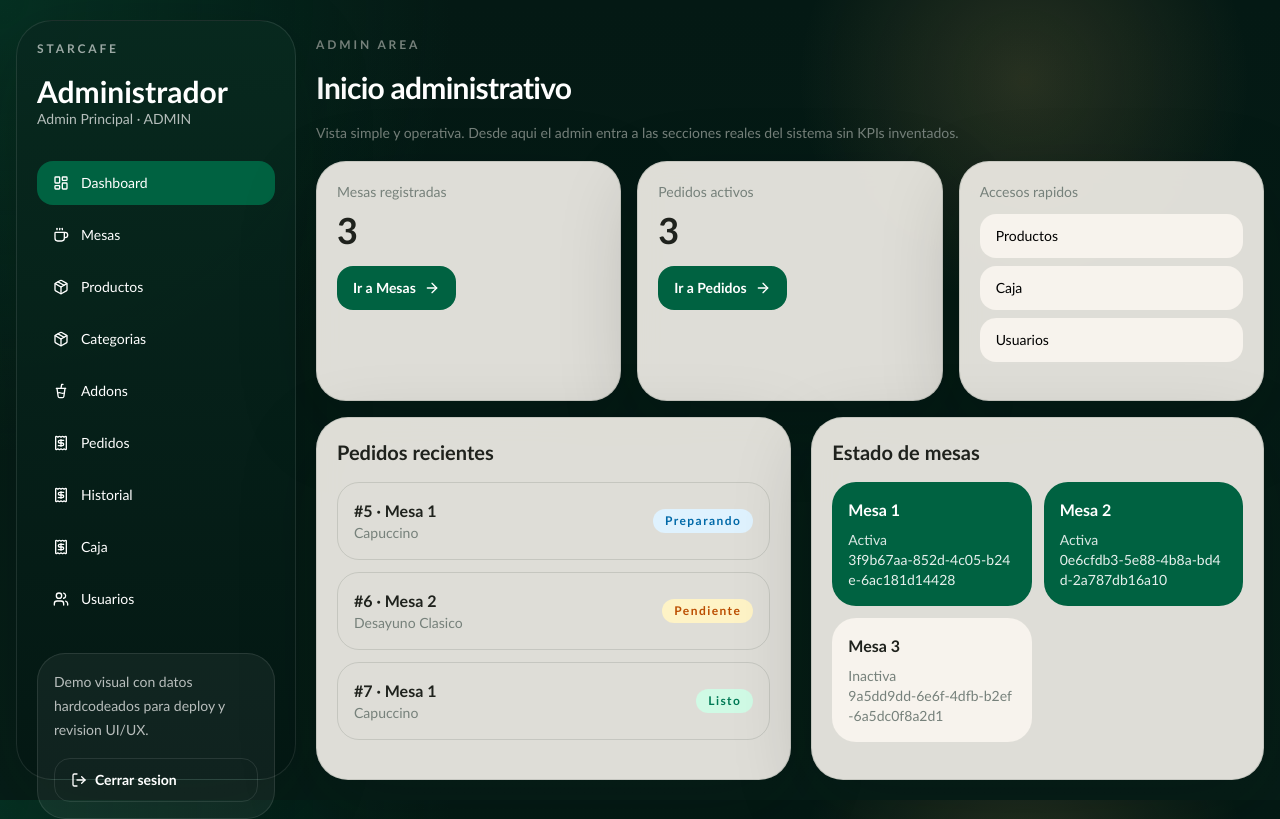
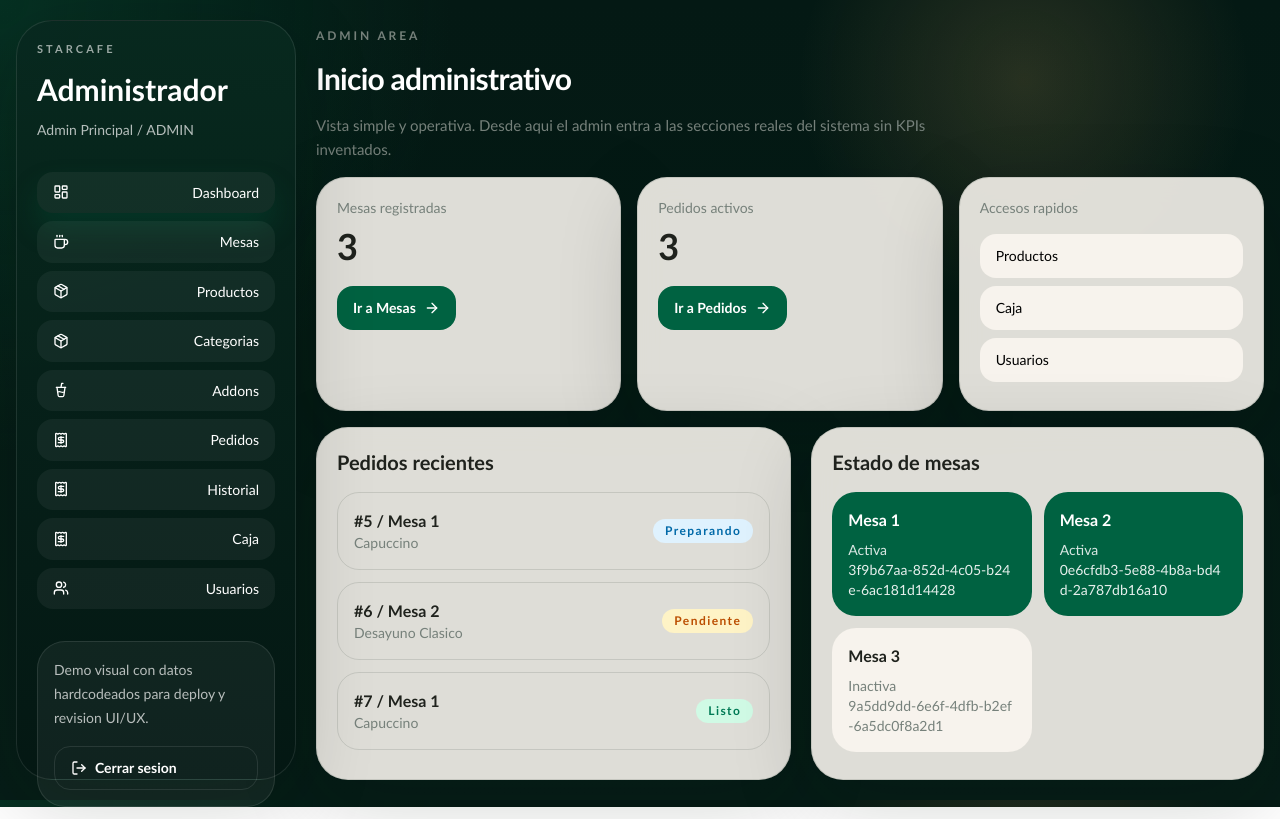
Before and after one commit to StarCafe/Frontend-SC, a Next.js app: page /admin/dashboard in a window 1280 px wide. Built offline with nearby package versions, Linux system fonts and the light colour scheme.

Commit message:
feat: improve the ADMIN and KITCHEN views.

```diff
--- a/src/app/admin/dashboard/page.tsx
+++ b/src/app/admin/dashboard/page.tsx
@@ -8,7 +8,7 @@ import { StatusBadge } from "@/shared/components/ui/status-badge";
 
 export default function AdminDashboardPage() {
   return (
-    <div className="section-grid gap-5 text-white">
+    <div className="section-grid gap-4 text-white sm:gap-5">
       <SectionHeading
         eyebrow="Admin area"
         title="Inicio administrativo"
@@ -16,7 +16,7 @@ export default function AdminDashboardPage() {
       />
 
       <div className="grid gap-4 sm:grid-cols-2 xl:grid-cols-3">
-        <Card className="rounded-[24px] bg-white p-4 shadow-[var(--shadow-card)] sm:rounded-[30px] sm:p-5">
+        <Card className="rounded-[26px] bg-white p-5 shadow-[var(--shadow-card)] sm:rounded-[30px] sm:p-5">
           <p className="text-sm font-medium text-[var(--color-muted)]">
             Mesas registradas
           </p>
@@ -28,7 +28,7 @@ export default function AdminDashboardPage() {
             className={buttonClasses({
               variant: "primary",
               className:
-                "mt-4 w-fit justify-start bg-[var(--color-primary)] px-4 !text-white hover:bg-[var(--color-primary-strong)]",
+                "mt-5 w-fit justify-start bg-[var(--color-primary)] px-4 !text-white hover:bg-[var(--color-primary-strong)]",
             })}
           >
             Ir a Mesas
@@ -36,7 +36,7 @@ export default function AdminDashboardPage() {
           </Link>
         </Card>
 
-        <Card className="rounded-[24px] bg-white p-4 shadow-[var(--shadow-card)] sm:rounded-[30px] sm:p-5">
+        <Card className="rounded-[26px] bg-white p-5 shadow-[var(--shadow-card)] sm:rounded-[30px] sm:p-5">
           <p className="text-sm font-medium text-[var(--color-muted)]">
             Pedidos activos
           </p>
@@ -48,7 +48,7 @@ export default function AdminDashboardPage() {
             className={buttonClasses({
               variant: "primary",
               className:
-                "mt-4 w-fit justify-start bg-[var(--color-primary)] px-4 !text-white hover:bg-[var(--color-primary-strong)]",
+                "mt-5 w-fit justify-start bg-[var(--color-primary)] px-4 !text-white hover:bg-[var(--color-primary-strong)]",
             })}
           >
             Ir a Pedidos
@@ -56,11 +56,11 @@ export default function AdminDashboardPage() {
           </Link>
         </Card>
 
-        <Card className="rounded-[24px] bg-white p-4 shadow-[var(--shadow-card)] sm:rounded-[30px] sm:p-5 sm:col-span-2 xl:col-span-1">
+        <Card className="rounded-[26px] bg-white p-5 shadow-[var(--shadow-card)] sm:rounded-[30px] sm:p-5 sm:col-span-2 xl:col-span-1">
           <p className="text-sm font-medium text-[var(--color-muted)]">
             Accesos rapidos
           </p>
-          <div className="mt-3 grid gap-2 text-sm">
+          <div className="mt-4 grid gap-2 text-sm sm:grid-cols-3 xl:grid-cols-1">
             <Link
               href="/admin/products"
               className="rounded-2xl bg-[var(--color-surface)] px-4 py-3 font-medium !text-black"
@@ -84,7 +84,7 @@ export default function AdminDashboardPage() {
       </div>
 
       <div className="grid gap-5 xl:grid-cols-[1.05fr_1fr]">
-        <Card className="rounded-[24px] bg-white p-4 shadow-[var(--shadow-card)] sm:rounded-[32px] sm:p-5">
+        <Card className="rounded-[26px] bg-white p-5 shadow-[var(--shadow-card)] sm:rounded-[32px] sm:p-5">
           <h2 className="text-xl font-semibold text-[var(--color-ink)]">
             Pedidos recientes
           </h2>
@@ -92,11 +92,11 @@ export default function AdminDashboardPage() {
             {demoOrders.map((order) => (
               <div
                 key={order.id}
-                className="flex flex-wrap items-center justify-between gap-3 rounded-[22px] border border-[var(--color-border)] px-4 py-4"
+                className="flex flex-col items-start gap-3 rounded-[22px] border border-[var(--color-border)] px-4 py-4 sm:flex-row sm:items-center sm:justify-between"
               >
                 <div>
                   <p className="font-semibold text-[var(--color-ink)]">
-                    #{order.id} · {order.table}
+                    #{order.id} / {order.table}
                   </p>
                   <p className="text-sm text-[var(--color-muted)]">
                     {order.items[0]?.productName}
@@ -108,7 +108,7 @@ export default function AdminDashboardPage() {
           </div>
         </Card>
 
-        <Card className="rounded-[24px] bg-white p-4 shadow-[var(--shadow-card)] sm:rounded-[32px] sm:p-5">
+        <Card className="rounded-[26px] bg-white p-5 shadow-[var(--shadow-card)] sm:rounded-[32px] sm:p-5">
           <h2 className="text-xl font-semibold text-[var(--color-ink)]">
             Estado de mesas
           </h2>
--- a/src/app/globals.css
+++ b/src/app/globals.css
@@ -94,8 +94,16 @@ select:-webkit-autofill {
   margin-inline: auto;
 }
 
+.app-shell-mobile {
+  width: min(100%, 430px);
+}
+
 @media (min-width: 640px) {
   .page-shell {
+    width: min(1280px, calc(100% - 2rem));
+  }
+
+  .app-shell-mobile {
     width: min(1280px, calc(100% - 2rem));
   }
 }
--- a/src/shared/components/layout/role-shell.tsx
+++ b/src/shared/components/layout/role-shell.tsx
@@ -50,23 +50,25 @@ export function RoleShell({
   };
 
   return (
-    <div className="min-h-screen py-3 sm:py-5">
-      <div className="page-shell grid gap-4 lg:gap-5 xl:grid-cols-[280px_minmax(0,1fr)]">
-        <aside className="dark-panel rounded-[28px] border border-white/10 p-4 text-white sm:rounded-[36px] sm:p-5 xl:sticky xl:top-5 xl:max-h-[calc(100vh-2.5rem)]">
-          <div className="flex h-full flex-col gap-5 xl:gap-8">
-            <div className="section-grid gap-2 sm:flex sm:items-end sm:justify-between xl:block">
-              <span className="text-xs font-semibold uppercase tracking-[0.24em] text-white/60">
+    <div className="min-h-screen px-2 py-2 sm:px-0 sm:py-5">
+      <div className="page-shell app-shell-mobile grid gap-3 sm:gap-4 lg:gap-5 xl:grid-cols-[280px_minmax(0,1fr)]">
+        <aside className="dark-panel rounded-[30px] border border-white/10 p-3 text-white sm:rounded-[36px] sm:p-5 xl:sticky xl:top-5 xl:z-20 xl:max-h-[calc(100vh-2.5rem)]">
+          <div className="flex h-full flex-col gap-4 xl:gap-8">
+            <div className="section-grid gap-3 sm:flex sm:items-end sm:justify-between xl:block">
+              <span className="text-[11px] font-semibold uppercase tracking-[0.28em] text-white/60">
                 StarCafe
               </span>
-              <div>
-                <h2 className="text-2xl font-semibold sm:text-3xl">{area}</h2>
+              <div className="section-grid gap-1">
+                <h2 className="text-[1.9rem] leading-none font-semibold sm:text-3xl">
+                  {area}
+                </h2>
                 <p className="text-sm text-white/70">
-                  {session.name} · {session.roleLabel}
+                  {session.name} / {session.roleLabel}
                 </p>
               </div>
             </div>
 
-            <nav className="flex gap-2 overflow-x-auto pb-1 xl:grid xl:overflow-visible xl:pb-0">
+            <nav className="grid grid-cols-3 gap-2 sm:grid-cols-4 xl:grid-cols-1 xl:gap-2">
               {navigation.map((item) => {
                 const active =
                   pathname === item.href || pathname.startsWith(`${item.href}/`);
@@ -76,16 +78,16 @@ export function RoleShell({
                     key={item.href}
                     href={item.href}
                     className={cn(
-                      "flex shrink-0 items-center gap-3 rounded-2xl px-4 py-3 text-sm font-medium transition xl:shrink",
+                      "flex min-h-[76px] flex-col items-start justify-between rounded-[22px] bg-white/5 px-3 py-3 text-left text-xs font-medium transition sm:min-h-[84px] sm:px-4 sm:text-sm xl:min-h-0 xl:flex-row xl:items-center xl:gap-3 xl:rounded-2xl xl:px-4 xl:py-3",
                       active
-                        ? "bg-[var(--color-primary)] text-white"
+                        ? "bg-[var(--color-primary)] text-white shadow-[0_16px_28px_rgba(0,98,65,0.28)]"
                         : "text-white/75 hover:bg-white/8 hover:text-white",
                     )}
                   >
                     {iconByLabel[item.label] ?? (
                       <UtensilsCrossed className="h-4 w-4" />
                     )}
-                    {item.label}
+                    <span className="leading-tight">{item.label}</span>
                   </Link>
                 );
               })}
--- a/src/shared/components/ui/section-heading.tsx
+++ b/src/shared/components/ui/section-heading.tsx
@@ -20,8 +20,8 @@ export function SectionHeading({
           </span>
         ) : null}
         <div className="section-grid gap-1">
-          <h1 className="text-3xl font-semibold tracking-tight">{title}</h1>
-          {description ? <p className="max-w-2xl text-sm leading-6 text-[var(--color-muted)]">{description}</p> : null}
+          <h1 className="text-[2rem] leading-tight font-semibold tracking-tight sm:text-3xl">{title}</h1>
+          {description ? <p className="max-w-2xl text-sm leading-6 text-[var(--color-muted)] sm:text-[15px]">{description}</p> : null}
         </div>
       </div>
       {action ? <div className="w-full md:w-auto">{action}</div> : null}
```
Also changed, not shown: src/modules/public-ordering/presentation/components/public-ordering-screen.tsx (+26 -20 lines).
